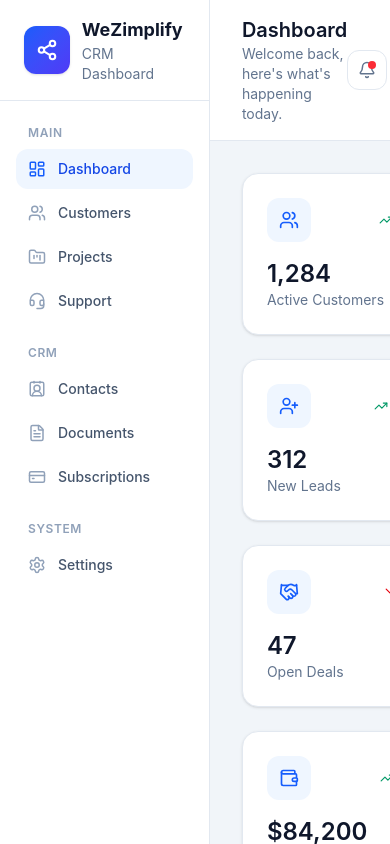
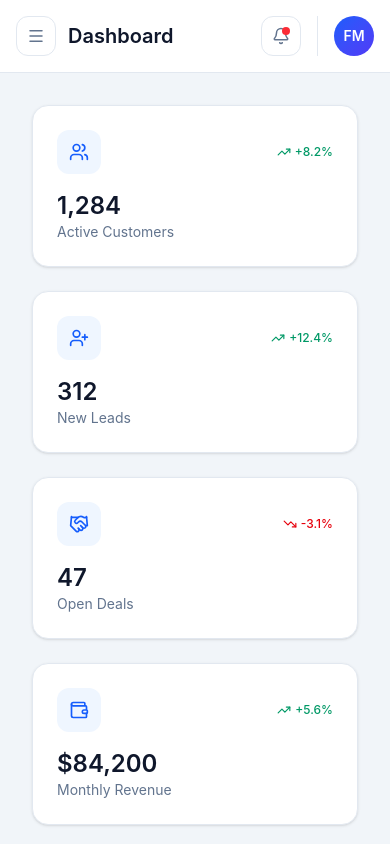
Before and after one commit to FatemaMohammad/crm-dashboard, a React (Vite) app in the folder wezimplify-crm-dashboard/: page / in a window 390 px wide. Built offline with nearby package versions, Linux system fonts and the light colour scheme.

Commit message:
Responsiv sidebar on mobil

```diff
--- a/wezimplify-crm-dashboard/src/App.tsx
+++ b/wezimplify-crm-dashboard/src/App.tsx
@@ -1,14 +1,17 @@
+import { useState } from "react";
 import Sidebar from "./components/layout/Sidebar";
 import Header from "./components/layout/Header";
 import Dashboard from "./pages/Dashboard";
 
 function App() {
+  const [isSidebarOpen, setIsSidebarOpen] = useState(false);
+
   return (
     <div className="h-screen overflow-hidden bg-slate-100 flex">
-      <Sidebar />
+      <Sidebar isOpen={isSidebarOpen} onClose={() => setIsSidebarOpen(false)} />
 
       <div className="flex min-h-0 flex-1 flex-col">
-        <Header />
+        <Header onMenuClick={() => setIsSidebarOpen(true)} />
         <Dashboard />
       </div>
     </div>
--- a/wezimplify-crm-dashboard/src/components/layout/Header.tsx
+++ b/wezimplify-crm-dashboard/src/components/layout/Header.tsx
@@ -1,14 +1,29 @@
-import { Bell, Search } from "lucide-react";
+import { Bell, Menu, Search } from "lucide-react";
 import Avatar from "../common/Avatar";
 
-function Header() {
+interface HeaderProps {
+  onMenuClick: () => void;
+}
+
+function Header({ onMenuClick }: HeaderProps) {
   return (
-    <header className="flex items-center justify-between border-b border-slate-200 bg-white px-8 py-4">
-      <div>
-        <h2 className="text-xl font-semibold text-slate-900">Dashboard</h2>
-        <p className="text-sm text-slate-500">
-          Welcome back, here's what's happening today.
-        </p>
+    <header className="flex items-center justify-between border-b border-slate-200 bg-white px-4 py-4 sm:px-8">
+      <div className="flex items-center gap-3">
+        <button
+          type="button"
+          aria-label="Open menu"
+          onClick={onMenuClick}
+          className="flex h-10 w-10 shrink-0 items-center justify-center rounded-xl border border-slate-200 text-slate-500 hover:bg-slate-50 lg:hidden"
+        >
+          <Menu size={18} />
+        </button>
+
+        <div>
+          <h2 className="text-xl font-semibold text-slate-900">Dashboard</h2>
+          <p className="hidden text-sm text-slate-500 sm:block">
+            Welcome back, here's what's happening today.
+          </p>
+        </div>
       </div>
 
       <div className="flex items-center gap-4">
--- a/wezimplify-crm-dashboard/src/components/layout/Sidebar.tsx
+++ b/wezimplify-crm-dashboard/src/components/layout/Sidebar.tsx
@@ -1,13 +1,45 @@
 import { useState } from "react";
+import { X } from "lucide-react";
 import SidebarLogo from "./SidebarLogo";
 import SidebarSection from "./SidebarSection";
 import { navigation } from "../../data/navigation";
 
-function Sidebar() {
+interface SidebarProps {
+  isOpen: boolean;
+  onClose: () => void;
+}
+
+function Sidebar({ isOpen, onClose }: SidebarProps) {
   const [activeLabel, setActiveLabel] = useState("Dashboard");
 
+  function handleSelect(label: string) {
+    setActiveLabel(label);
+    onClose();
+  }
+
   return (
-    <aside className="flex h-screen w-72 flex-col border-r border-slate-200 bg-white">
+    <>
+      {isOpen && (
+        <div
+          onClick={onClose}
+          className="fixed inset-0 z-30 bg-slate-900/40 lg:hidden"
+        />
+      )}
+
+      <aside
+        className={`fixed inset-y-0 left-0 z-40 flex h-screen w-72 flex-col border-r border-slate-200 bg-white transition-transform duration-200 ease-in-out lg:static lg:translate-x-0 ${
+          isOpen ? "translate-x-0" : "-translate-x-full"
+        }`}
+      >
+        <button
+          type="button"
+          aria-label="Close menu"
+          onClick={onClose}
+          className="absolute right-4 top-4 flex h-9 w-9 items-center justify-center rounded-lg text-slate-500 hover:bg-slate-100 lg:hidden"
+        >
+          <X size={18} />
+        </button>
+
         <SidebarLogo />
 
         <nav className="flex flex-1 flex-col gap-6 overflow-y-auto px-4 py-6">
@@ -16,11 +48,12 @@
               key={section.title}
               section={section}
               activeLabel={activeLabel}
-            onSelect={setActiveLabel}
+              onSelect={handleSelect}
             />
           ))}
         </nav>
       </aside>
+    </>
   );
 }
 
```
Lines whose indentation alone changed are shown as unchanged.
